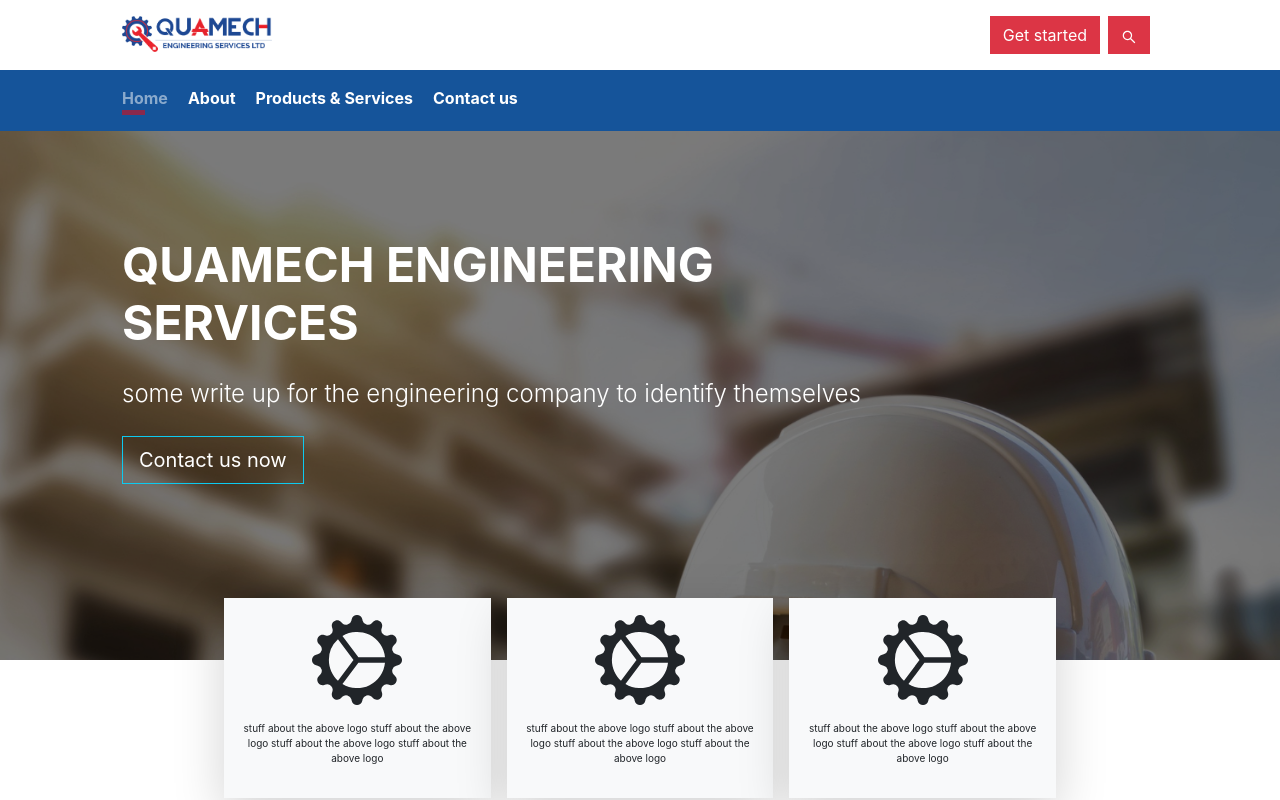
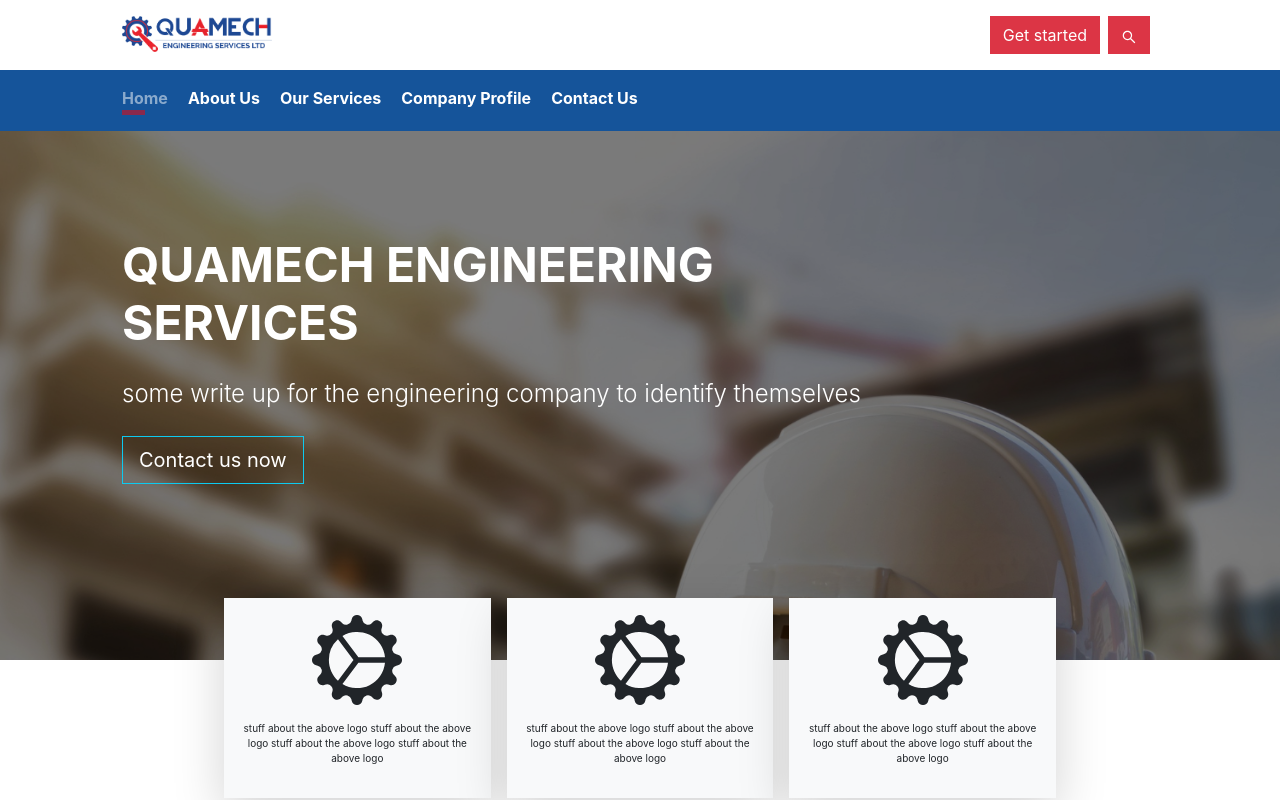
Before and after one commit to ChoiceCreationsltd/quamech, a React (Create React App) app: page / in a window 1280 px wide. Shown: the top 800 px of the page. Built offline with nearby package versions, Linux system fonts and the light colour scheme.

Commit message:
added nav changens

```diff
--- a/src/HeadersFooters/Nav.js
+++ b/src/HeadersFooters/Nav.js
@@ -51,15 +51,19 @@
                                                 <div className="line"></div>
                                             </NavLink>
                                             <NavLink to='/About'>
-                                                About
+                                                About Us
                                                 <div className="line"></div>
                                             </NavLink>
                                             <NavLink to='/Products&Services'>
-                                                Products & Services
+                                                Our Services
+                                                <div className="line"></div>
+                                            </NavLink>
+                                            <NavLink to='/Company Profile'>
+                                                Company Profile
                                                 <div className="line"></div>
                                             </NavLink>
                                             <NavLink to='/Contactus'>
-                                                Contact us
+                                                Contact Us
                                                 <div className="line"></div>
                                             </NavLink>
                                         </div>
```
